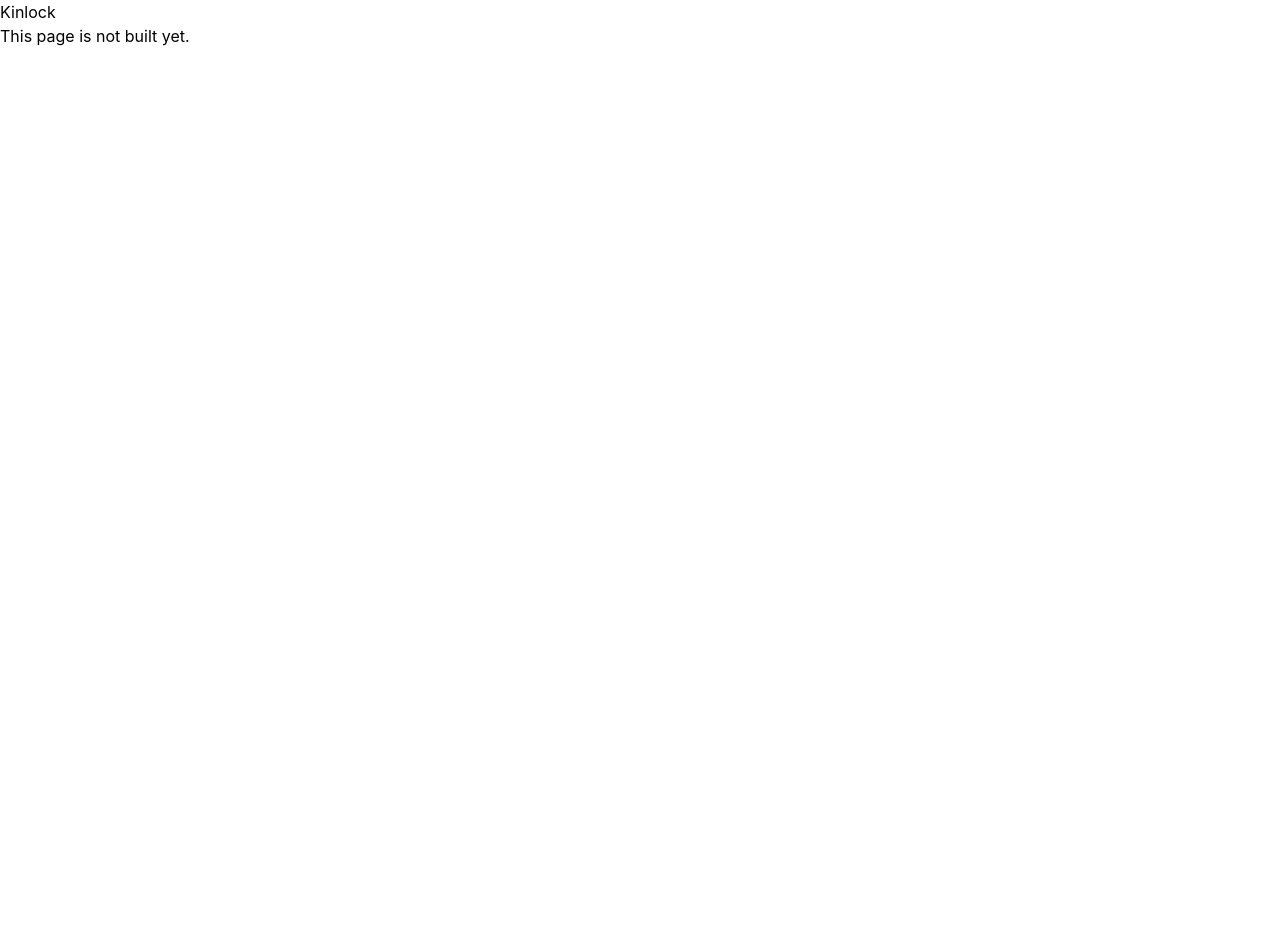
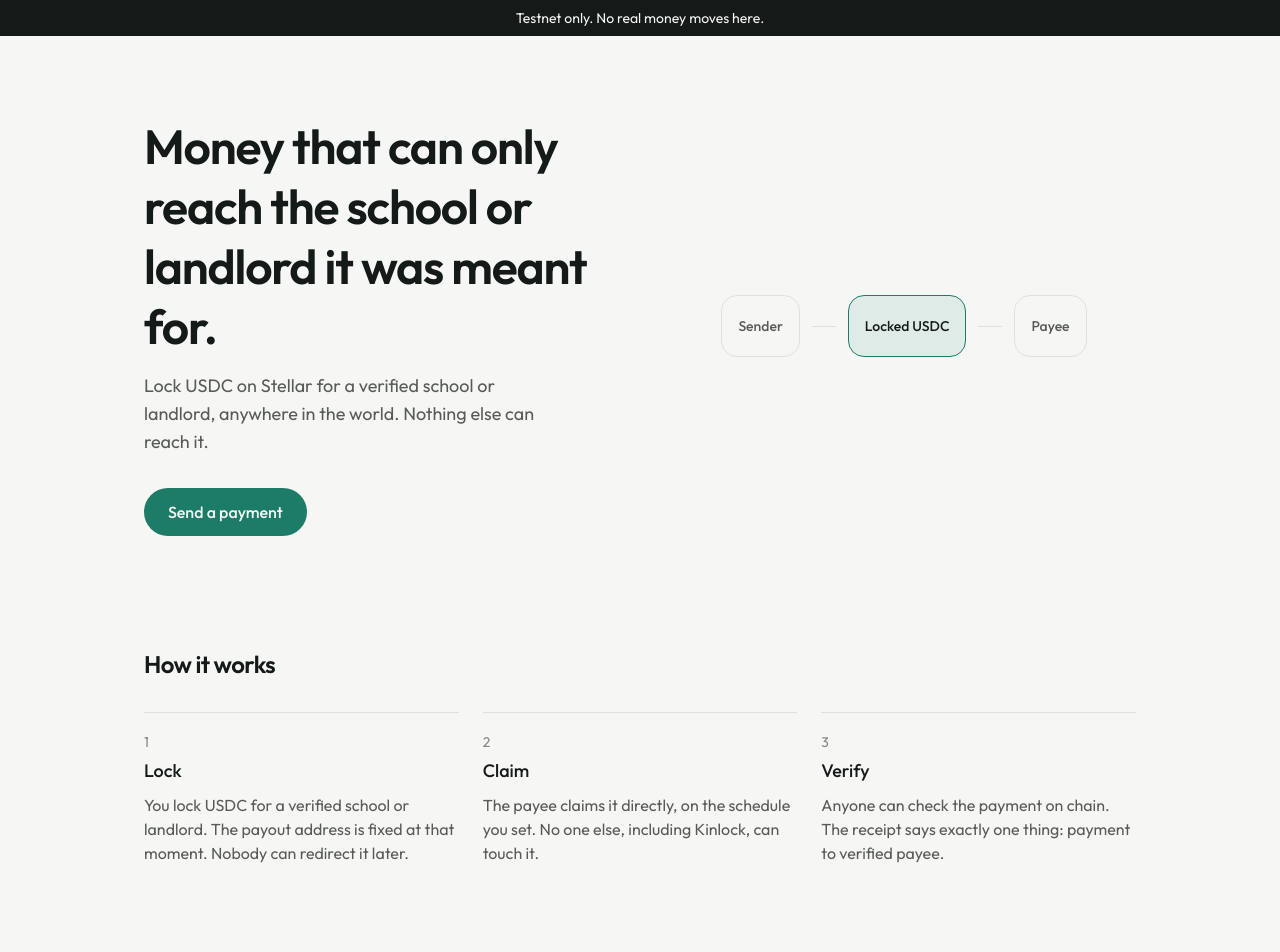
Before and after one commit to Kinlock-Org/kinlock-app, a Next.js app: page / in a window 1280 px wide. Shown: the top 952 px of the page. Before the commit the page ends 800 px from the top, so only its background shows below. Built offline with nearby package versions, Linux system fonts and the light colour scheme.

Commit message:
feat(app): real landing page with testnet safety banner (M3-04)

```diff
--- /dev/null
+++ b/app/(marketing)/FlowDiagram.tsx
@@ -0,0 +1,33 @@
+/**
+ * Shows the real mechanism, not decoration: funds move sender -> lock -> payee, or back to
+ * the sender if unclaimed. No third path exists (ARCHITECTURE_ESSENTIALS.md invariant 3).
+ */
+export function FlowDiagram() {
+  return (
+    <div aria-hidden="true" className="flex items-center justify-center gap-2 md:gap-3">
+      <Node label="Sender" />
+      <Arrow />
+      <Node label="Locked USDC" emphasis />
+      <Arrow />
+      <Node label="Payee" />
+    </div>
+  );
+}
+
+function Node({ label, emphasis }: { label: string; emphasis?: boolean }) {
+  return (
+    <div
+      className={
+        emphasis
+          ? "rounded-2xl border border-accent bg-accent/10 px-4 py-5 text-center text-sm font-medium"
+          : "rounded-2xl border border-line px-4 py-5 text-center text-sm font-medium text-ink/70"
+      }
+    >
+      {label}
+    </div>
+  );
+}
+
+function Arrow() {
+  return <div className="h-px w-4 flex-none bg-line md:w-6" />;
+}
--- a/app/(marketing)/page.tsx
+++ b/app/(marketing)/page.tsx
@@ -1,6 +1,133 @@
 /** Landing and plain-language explainer. Roadmap M3-04. */
-import { PageStub } from "@/app/_components/PageStub";
+import { t } from "@/lib/i18n/messages";
+import { FlowDiagram } from "./FlowDiagram";
 
 export default function Page() {
-  return <PageStub titleKey="pages.home.title" />;
+  return (
+    <main>
+      <Hero />
+      <HowItWorks />
+      <Audiences />
+      <Principles />
+      <Footer />
+    </main>
+  );
 }
+
+function Hero() {
+  return (
+    <section className="mx-auto max-w-5xl px-4 pt-16 pb-12 md:pt-20">
+      <div className="grid gap-10 md:grid-cols-2 md:items-center md:gap-16">
+        <div>
+          <h1 className="text-4xl leading-tight font-semibold tracking-tight md:text-5xl">
+            {t("pages.home.heroHeadline")}
+          </h1>
+          <p className="mt-4 max-w-[36ch] text-lg text-ink/70">{t("pages.home.heroSubtext")}</p>
+          <a
+            href="/send"
+            className="mt-8 inline-flex items-center rounded-full bg-accent px-6 py-3 font-medium text-accent-ink transition-transform active:scale-[0.98]"
+          >
+            {t("pages.home.heroCta")}
+          </a>
+        </div>
+        <FlowDiagram />
+      </div>
+    </section>
+  );
+}
+
+function HowItWorks() {
+  const steps: { title: string; body: string }[] = [
+    { title: t("pages.home.lockTitle"), body: t("pages.home.lockBody") },
+    { title: t("pages.home.claimTitle"), body: t("pages.home.claimBody") },
+    { title: t("pages.home.verifyTitle"), body: t("pages.home.verifyBody") },
+  ];
+  return (
+    <section className="mx-auto max-w-5xl px-4 py-16">
+      <h2 className="text-2xl font-semibold tracking-tight">{t("pages.home.howItWorksHeading")}</h2>
+      <ol className="mt-8 grid gap-8 md:grid-cols-3 md:gap-6">
+        {steps.map((step, i) => (
+          <li key={step.title} className="border-t border-line pt-4">
+            <span className="text-sm text-ink/50">{i + 1}</span>
+            <h3 className="mt-1 text-lg font-medium">{step.title}</h3>
+            <p className="mt-2 text-ink/70">{step.body}</p>
+          </li>
+        ))}
+      </ol>
+    </section>
+  );
+}
+
+function Audiences() {
+  return (
+    <section className="mx-auto max-w-5xl px-4 py-16">
+      <div className="grid gap-10 md:grid-cols-2 md:gap-16">
+        <div>
+          <h2 className="text-2xl font-semibold tracking-tight">
+            {t("pages.home.sendersHeading")}
+          </h2>
+          <p className="mt-3 text-ink/70">{t("pages.home.sendersBody")}</p>
+          <a
+            href="/send"
+            className="mt-4 inline-block font-medium text-accent underline underline-offset-4"
+          >
+            {t("pages.home.sendersCta")}
+          </a>
+        </div>
+        <div>
+          <h2 className="text-2xl font-semibold tracking-tight">{t("pages.home.payeesHeading")}</h2>
+          <p className="mt-3 text-ink/70">{t("pages.home.payeesBody")}</p>
+          <a
+            href="/request"
+            className="mt-4 inline-block font-medium text-accent underline underline-offset-4"
+          >
+            {t("pages.home.payeesCta")}
+          </a>
+        </div>
+      </div>
+    </section>
+  );
+}
+
+function Principles() {
+  const items: { title: string; body: string }[] = [
+    { title: t("pages.home.nonCustodialTitle"), body: t("pages.home.nonCustodialBody") },
+    { title: t("pages.home.chainTruthTitle"), body: t("pages.home.chainTruthBody") },
+    { title: t("pages.home.honestReceiptsTitle"), body: t("pages.home.honestReceiptsBody") },
+    { title: t("pages.home.worldwideTitle"), body: t("pages.home.worldwideBody") },
+  ];
+  return (
+    <section className="mx-auto max-w-5xl px-4 py-16">
+      <h2 className="text-2xl font-semibold tracking-tight">{t("pages.home.principlesHeading")}</h2>
+      <dl className="mt-8 grid gap-8 md:grid-cols-2 md:gap-x-16 md:gap-y-10">
+        {items.map((item) => (
+          <div key={item.title}>
+            <dt className="text-lg font-medium">{item.title}</dt>
+            <dd className="mt-2 text-ink/70">{item.body}</dd>
+          </div>
+        ))}
+      </dl>
+    </section>
+  );
+}
+
+function Footer() {
+  return (
+    <footer className="mx-auto max-w-5xl px-4 py-12">
+      <div className="flex flex-col gap-4 border-t border-line pt-8 text-sm text-ink/60 md:flex-row md:items-center md:justify-between">
+        <p className="max-w-[48ch]">{t("pages.home.footerDisclaimer")}</p>
+        <nav className="flex gap-6">
+          <a href="https://github.com/Kinlock-Org" className="underline underline-offset-4">
+            {t("pages.home.footerSource")}
+          </a>
+          <a
+            href="https://github.com/Kinlock-Org/.github/blob/main/docs/ARCHITECTURE_ESSENTIALS.md"
+            className="underline underline-offset-4"
+          >
+            {t("pages.home.footerDocs")}
+          </a>
+        </nav>
+      </div>
+    </footer>
+  );
+}
--- a/app/globals.css
+++ b/app/globals.css
@@ -1,4 +1,31 @@
 @import "tailwindcss";
+
+@theme {
+  --color-ink: var(--ink);
+  --color-paper: var(--paper);
+  --color-accent: var(--accent);
+  --color-accent-ink: var(--accent-ink);
+  --color-line: var(--line);
+  --font-sans: var(--font-outfit), ui-sans-serif, system-ui, sans-serif;
+}
+
+:root {
+  --ink: #141a17;
+  --paper: #f6f7f5;
+  --accent: #1c7c68;
+  --accent-ink: #f6f7f5;
+  --line: #dce3de;
+}
+
+@media (prefers-color-scheme: dark) {
+  :root {
+    --ink: #e8ede9;
+    --paper: #0f1512;
+    --accent: #35a085;
+    --accent-ink: #0f1512;
+    --line: #1c2622;
+  }
+}
 
 /* Visible to screen readers only (e.g. a full Stellar address next to its shortened form). */
 .sr-only {
--- a/app/layout.tsx
+++ b/app/layout.tsx
@@ -1,13 +1,24 @@
+import { Outfit } from "next/font/google";
 import type { ReactNode } from "react";
 import { t } from "@/lib/i18n/messages";
 import "./globals.css";
 
-export const metadata = { title: t("app.name") };
+const outfit = Outfit({ subsets: ["latin"], variable: "--font-outfit", display: "swap" });
+
+export const metadata = {
+  title: t("app.name"),
+  description: t("app.tagline"),
+};
 
 export default function RootLayout({ children }: { children: ReactNode }) {
   return (
-    <html lang="en">
-      <body>{children}</body>
+    <html lang="en" className={outfit.variable} style={{ colorScheme: "light dark" }}>
+      <body className="bg-paper text-ink antialiased font-sans">
+        <div className="bg-ink px-4 py-2 text-center text-sm text-paper">
+          {t("common.testnetBanner")}
+        </div>
+        {children}
+      </body>
     </html>
   );
 }
--- a/biome.json
+++ b/biome.json
@@ -5,5 +5,6 @@
   "formatter": { "enabled": true, "indentStyle": "space", "indentWidth": 2, "lineWidth": 100 },
   "linter": { "enabled": true, "rules": { "preset": "recommended" } },
   "javascript": { "formatter": { "quoteStyle": "double", "semicolons": "always" } },
+  "css": { "parser": { "tailwindDirectives": true } },
   "assist": { "enabled": true, "actions": { "source": { "organizeImports": "on" } } }
 }
--- a/messages/en.json
+++ b/messages/en.json
@@ -4,6 +4,7 @@
     "tagline": "Money that can only reach the school or landlord it was meant for."
   },
   "common": {
+    "testnetBanner": "Testnet only. No real money moves here.",
     "notImplemented": "This page is not built yet.",
     "indicative": "Indicative",
     "usdOnlyNote": "No reliable exchange rate is available for this currency, so only the USD amount is shown.",
@@ -16,7 +17,35 @@
   },
   "pages": {
     "home": {
-      "title": "Kinlock"
+      "title": "Kinlock",
+      "heroHeadline": "Money that can only reach the school or landlord it was meant for.",
+      "heroSubtext": "Lock USDC on Stellar for a verified school or landlord, anywhere in the world. Nothing else can reach it.",
+      "heroCta": "Send a payment",
+      "howItWorksHeading": "How it works",
+      "lockTitle": "Lock",
+      "lockBody": "You lock USDC for a verified school or landlord. The payout address is fixed at that moment. Nobody can redirect it later.",
+      "claimTitle": "Claim",
+      "claimBody": "The payee claims it directly, on the schedule you set. No one else, including Kinlock, can touch it.",
+      "verifyTitle": "Verify",
+      "verifyBody": "Anyone can check the payment on chain. The receipt says exactly one thing: payment to verified payee.",
+      "sendersHeading": "For senders",
+      "sendersBody": "Pay a school or landlord for someone else, anywhere. Set a schedule instead of one lump sum, and get a receipt you can check yourself.",
+      "sendersCta": "Send a payment",
+      "payeesHeading": "For payees",
+      "payeesBody": "Get verified once, then receive payments directly, without a bank account in the sender's country. Decline any payment before you claim it.",
+      "payeesCta": "Create a request",
+      "principlesHeading": "What Kinlock won't do",
+      "nonCustodialTitle": "Hold your money",
+      "nonCustodialBody": "Kinlock never holds funds or keys. The contract does, and only the contract's rules decide where they go.",
+      "chainTruthTitle": "Hide behind a database",
+      "chainTruthBody": "Every claim, decline, and refund is a transaction you can look up yourself, not just a row in our database.",
+      "honestReceiptsTitle": "Overclaim a receipt",
+      "honestReceiptsBody": "A receipt proves a payment reached a verified payee. It isn't proof the money was spent the way anyone expected.",
+      "worldwideTitle": "Special-case a country",
+      "worldwideBody": "Built to work the same way everywhere. A country is data the system reads, not a special case in the code.",
+      "footerSource": "Source on GitHub",
+      "footerDocs": "How it works, in detail",
+      "footerDisclaimer": "Early, unaudited software on Stellar testnet. Don't rely on it for anything real yet."
     },
     "request": {
       "title": "Create a payment request",
```
Also changed, not shown: 2 other files (tests, documents, lock files or other folders).
